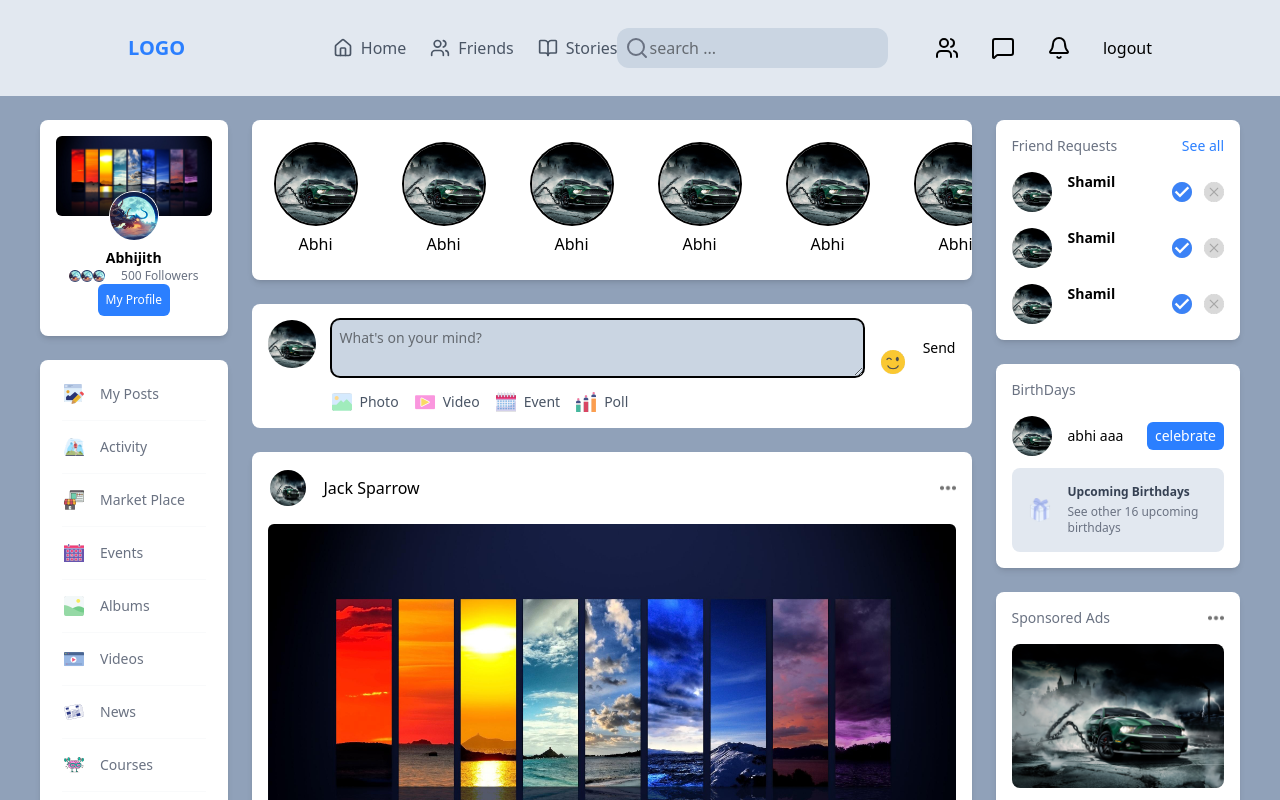
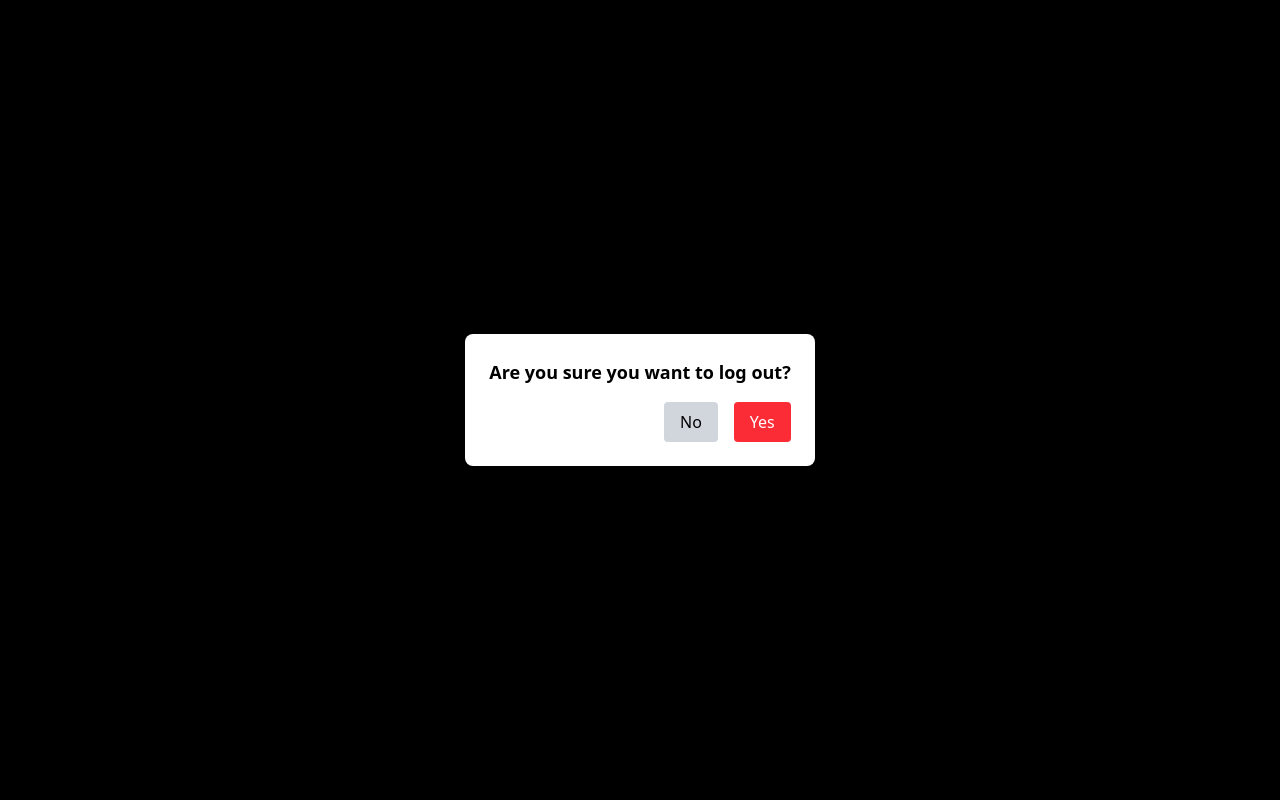
Before and after one commit to abijith-831/Socium, a Next.js app: page / in a window 1280 px wide. Both pictures are taken after a click on the button "logout". Shown: the top 800 px of the page. Built offline with nearby package versions, Linux system fonts and the light colour scheme; no server answers.

Commit message:
logout modal implemnted

```diff
--- a/src/components/Navbar.tsx
+++ b/src/components/Navbar.tsx
@@ -1,5 +1,5 @@
 "use client";
-import React from 'react'
+import React, { useState } from 'react'
 import Link from 'next/link'
 import MobileMenu from './MobileMenu'
 import Image from 'next/image'
@@ -13,9 +13,11 @@ import { useRouter } from 'next/navigation';
 
 const Navbar = () => {
 
+  const [showLogoutModal , setShowLogoutModal] = useState(false)
   const user = useSelector((state: RootState) => state.user.currentUser)
 
   console.log('User from Redux:', user)
+
 
   const dispatch = useDispatch()
   const router = useRouter()
@@ -30,7 +32,6 @@ const Navbar = () => {
     dispatch(clearUser())
 
     alert('Logged out!')
-
   }
 
 
@@ -69,10 +70,41 @@ const Navbar = () => {
                 <div className="cursor-pointer">
                     <Bell className="w-6 h-6" />
                 </div>
-                <button onClick={handleLogout}>logout</button>
+                <button onClick={()=> setShowLogoutModal(true)}>logout</button>
         <MobileMenu/>
       </div>
+
+      {showLogoutModal && (
+        <div className="fixed inset-0 flex items-center justify-center bg-black bg-opacity-50 z-50">
+          <div className="bg-white p-6 rounded-lg shadow-md">
+            <h2 className="text-lg font-semibold mb-4">Are you sure you want to log out?</h2>
+            <div className="flex justify-end gap-4">
+              <button
+                onClick={() => setShowLogoutModal(false)}
+                className="px-4 py-2 bg-gray-300 rounded hover:bg-gray-400"
+              >
+                No
+              </button>
+              <button
+                onClick={async () => {
+                  localStorage.removeItem('token')
+                  await fetch('/api/auth/logout', { method: 'POST' })
+                  dispatch(clearUser())
+                  setShowLogoutModal(false)
+                  alert('Logged out!')
+                }}
+                className="px-4 py-2 bg-red-500 text-white rounded hover:bg-red-600"
+              >
+                Yes
+              </button>
+            </div>
+          </div>
+        </div>
+      )}
+
     </div>
+
+
   )
 }
 
```
